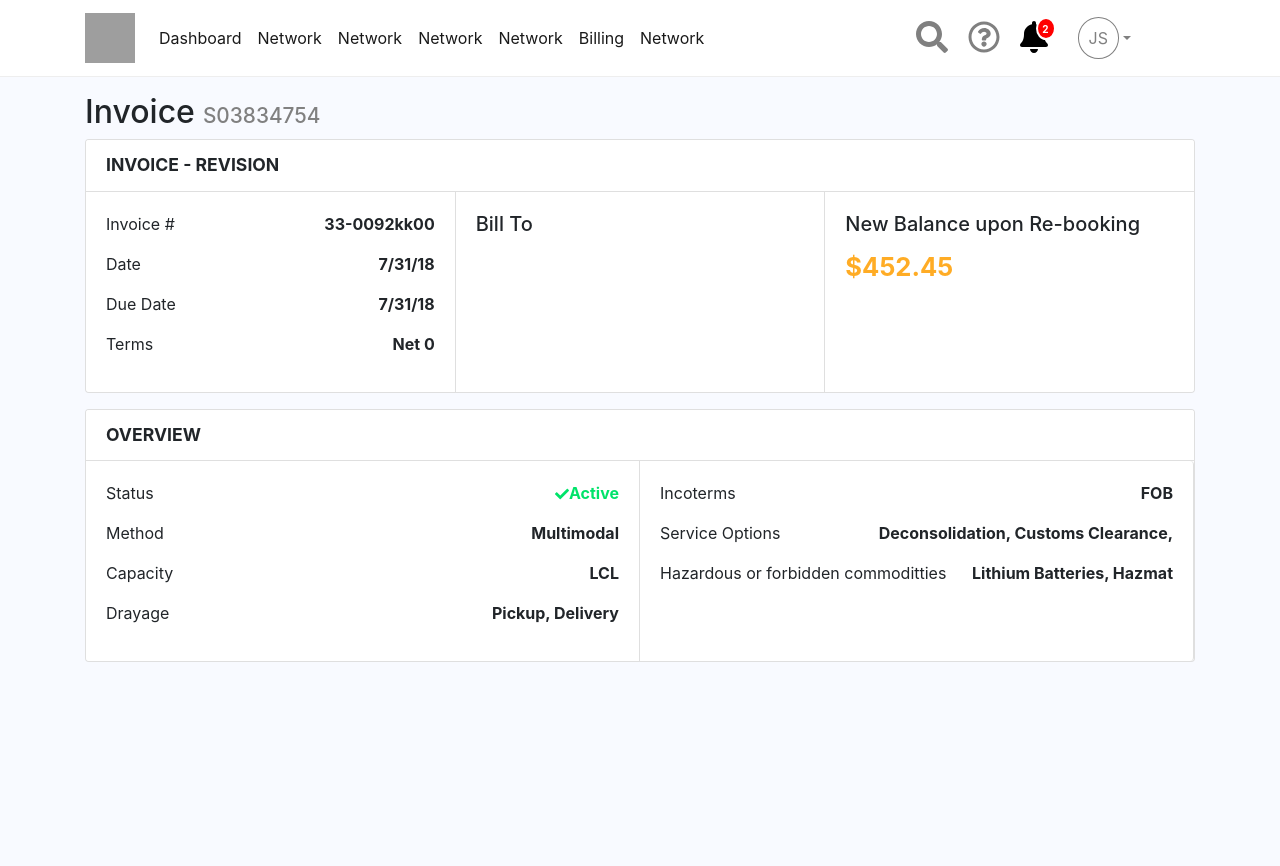
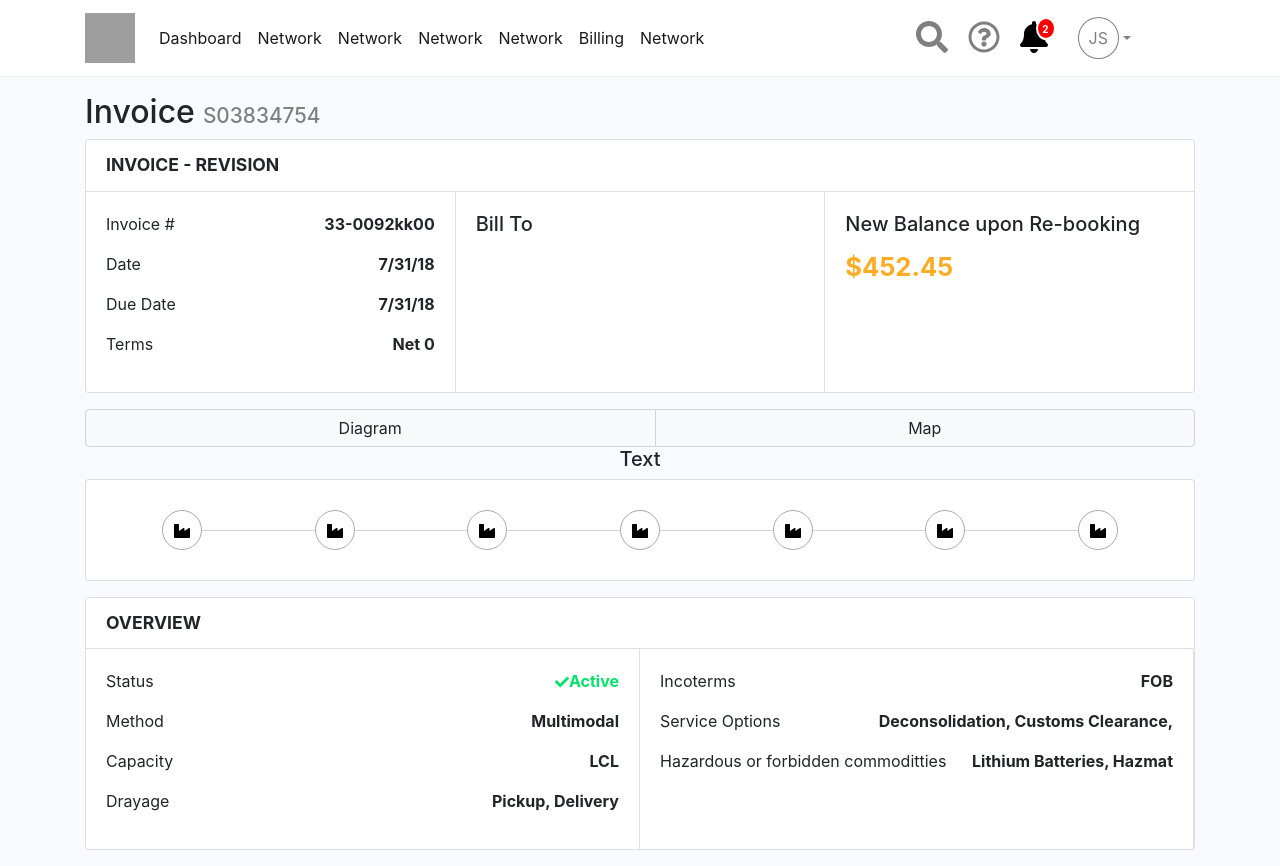
Before and after one commit to LuisRodriguezDev/Examen_React, a React (Create React App) app: page / in a window 1280 px wide. Before the commit the page ends 800 px from the top, so only its background shows below. Built offline with nearby package versions, Linux system fonts and the light colour scheme; grey boxes are pictures that could not be loaded.

Commit message:
Añadir codigo del componente

```diff
--- a/src/componentes/Text/Text.css
+++ b/src/componentes/Text/Text.css
@@ -0,0 +1,51 @@
+.Text {
+    margin-top: 1rem;
+}
+
+.Text .switch {
+    display: flex;
+    justify-content: flex-end;
+}
+
+.Text .encabezado {
+    text-align: center;
+    font-size: 1.25rem;
+}
+
+.Text .diagrama {
+    display: flex;
+    justify-content: space-around;
+}
+
+.Text .diagrama .icono {
+    border: 1px solid #aaa;
+    padding: 8px;
+    border-radius: 50%;
+    width: 40px;
+    height: 40px;
+    text-align: center;
+    background-color: white;
+    z-index: 10;
+}
+
+.Text .mapa {
+    display: flex;
+    justify-content: center;
+}
+
+.Text .mapa iframe {
+    border: 0;
+}
+
+.Text .linea-horizontal {
+    height: 1px;
+    width: 84%;
+    border-top: 1px solid lightgray;
+    position: absolute;
+    top: 50px;
+    left: 80px;
+}
+
+.Text > .container > .btn-group > .btn-light {
+    border: 1px solid lightgray;
+}
--- a/src/componentes/Text/Text.js
+++ b/src/componentes/Text/Text.js
@@ -1,12 +1,121 @@
-import React from 'react';
+import React, { Component } from 'react';
+import { library } from '@fortawesome/fontawesome-svg-core';
+import { faIndustry } from '@fortawesome/free-solid-svg-icons';
+import { FontAwesomeIcon } from '@fortawesome/react-fontawesome';
 import './Text.css';
 
-const Text = () => {
-  return (
-    <div className="Text">
+library.add(faIndustry);
 
-    </div>
-  );
-};
+class Text extends Component {
+  constructor(props) {
+    super(props);
+    this.state = {
+      mostrarDiagrama: true
+    };
+
+    this.mostrarDiagrama = this.mostrarDiagrama.bind(this);
+    this.mostrarMapa = this.mostrarMapa.bind(this);
+  }
+
+  mostrarDiagrama() {
+    this.setState(() => ({
+      mostrarDiagrama: true
+    }));
+  }
+
+  mostrarMapa() {
+    this.setState(() => ({
+      mostrarDiagrama: false
+    }));
+  }
+
+  render() {
+    return (
+      <div className="Text">
+        <div className="container">
+          <div className="btn-group btn-group-toggle switch" data-toggle="buttons">
+            <label className="btn btn-light active" onClick={this.mostrarDiagrama}>
+              <input
+                type="radio"
+                name="options"
+                value="diagrama"
+                autoComplete="off"
+              />
+              Diagram
+            </label>
+            <label className="btn btn-light" onClick={this.mostrarMapa}>
+              <input
+                type="radio"
+                name="options"
+                value="mapa"
+                autoComplete="off"
+              />
+              Map
+            </label>
+          </div>
+          <h2 className="encabezado">Text</h2>
+          <div className="card">
+            <div className="card-body">
+              {this.state.mostrarDiagrama ? (
+                <div>
+                  <div className="diagrama">
+                    <span className="icono">
+                      <FontAwesomeIcon
+                        icon="industry"
+                        color="#000"
+                      />
+                    </span>
+                    <span className="icono">
+                      <FontAwesomeIcon
+                        icon="industry"
+                        color="#000"
+                      />
+                    </span>
+                    <span className="icono">
+                      <FontAwesomeIcon
+                        icon="industry"
+                        color="#000"
+                      />
+                    </span>
+                    <span className="icono">
+                      <FontAwesomeIcon
+                        icon="industry"
+                        color="#000"
+                      />
+                    </span>
+                    <span className="icono">
+                      <FontAwesomeIcon
+                        icon="industry"
+                        color="#000"
+                      />
+                    </span>
+                    <span className="icono">
+                      <FontAwesomeIcon
+                        icon="industry"
+                        color="#000"
+                      />
+                    </span>
+                    <span className="icono">
+                      <FontAwesomeIcon
+                        icon="industry"
+                        color="#000"
+                      />
+                    </span>
+                  </div>
+                  <div className="linea-horizontal">
+                  </div>
+                </div>
+              ) : (
+                <div className="mapa">
+                  <iframe src="https://www.google.com/maps/embed?pb=!1m18!1m12!1m3!1d16303482.03153976!2d-71.96971475389662!3d3.9496646181906385!2m3!1f0!2f0!3f0!3m2!1i1024!2i768!4f13.1!3m3!1m2!1s0x8c2853cb36cbd801%3A0xdca0f2587cd54dd3!2sVenezuela!5e0!3m2!1sen!2sve!4v1543532224136" width="800" height="600" frameBorder="0" title="mapa-venezuela"></iframe>
+                </div>
+              )}
+            </div>
+          </div>
+        </div>
+      </div>
+    );
+  }
+}
 
 export default Text;
```
